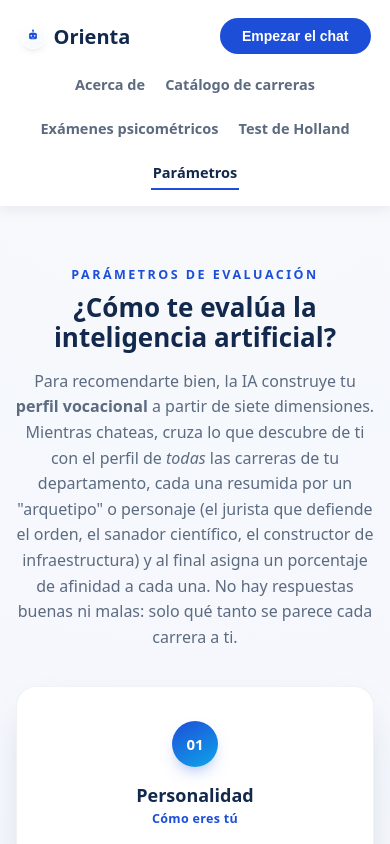
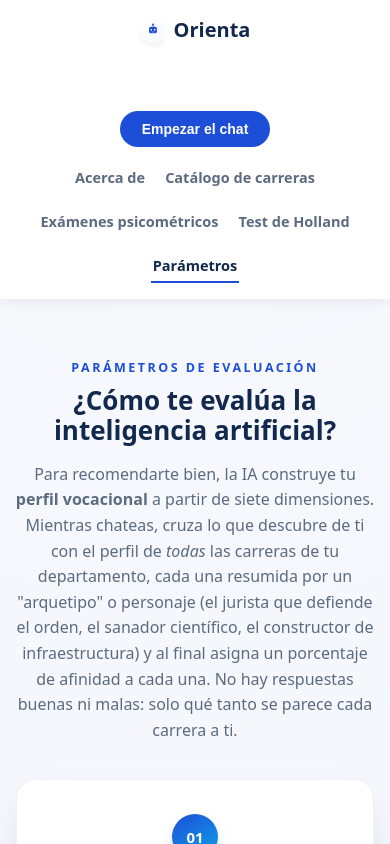
Before and after one commit to HugoUMG/AsistenteVocacional, a React (Vite) app in the folder frontend/: page /parametros in a window 390 px wide. Shown: the top 844 px of the page. Built offline with nearby package versions, Linux system fonts and the light colour scheme; no server answers.

Commit message:
Ordena la barra de navegación en móvil: filas centradas en vez de encimadas

```diff
--- a/frontend/src/App.css
+++ b/frontend/src/App.css
@@ -89,7 +89,10 @@
 }
 
 @media (max-width: 720px) {
-  .nav { flex-wrap: wrap; gap: 12px; }
+  .nav { flex-direction: column; gap: 14px; padding: 16px 6vw; }
+  .nav-logo { margin-right: 0; }
+  .nav-cuenta { justify-content: center; flex-wrap: wrap; gap: 10px 14px; }
+  .nav-cta { align-self: center; }
   .nav-links { order: 3; width: 100%; flex-wrap: wrap; justify-content: center; gap: 10px 16px; }
 }
 
```
